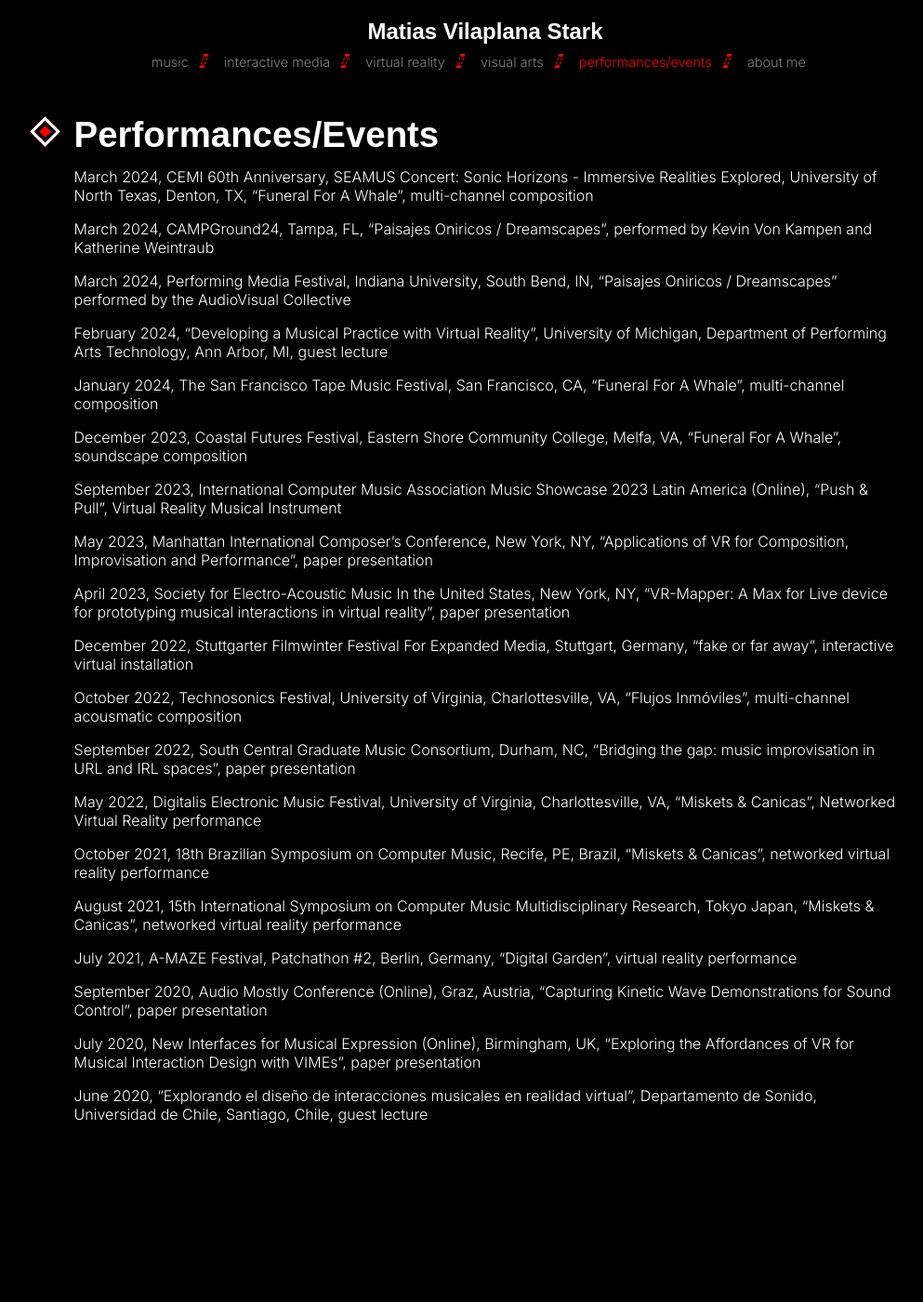
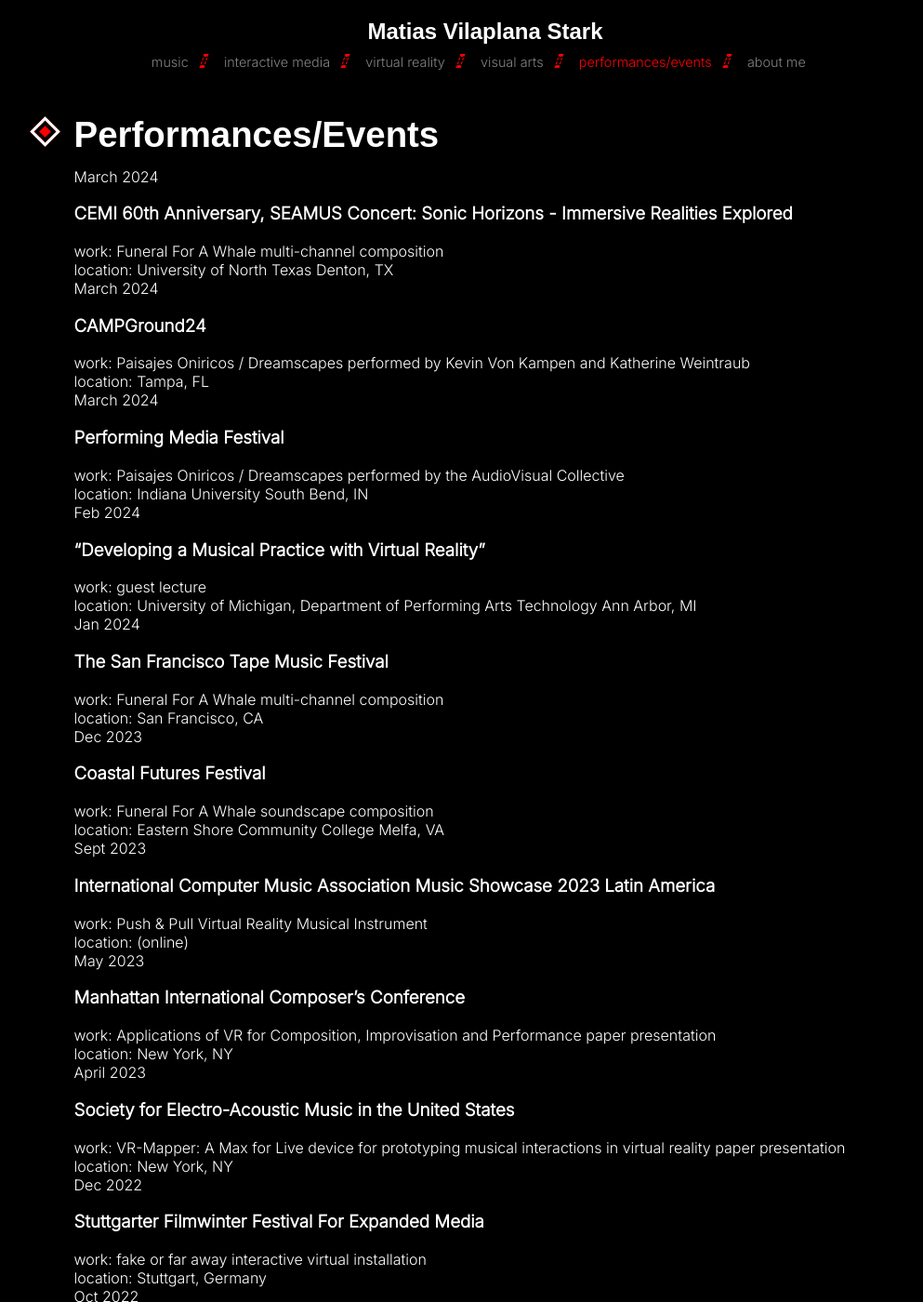
Before and after one commit to matvilap/matvilap.github.io, a Jekyll site: the page built from sounddesign.md, in a window 1280 px wide and 1400 px high. Shown: the whole window at 93% size, without its empty margins (118-1111 px from the left). Built offline with Jekyll 4.4.1, drawn with Linux system fonts in a browser that asks for light colours; some web fonts are replaced; some of the changed text lies outside the part shown.

Commit message:
event display updates

```diff
--- /dev/null
+++ b/_includes/events.html
@@ -0,0 +1,38 @@
+<!-- {% assign cols = include.columns %}
+{% assign type = include.thumbs | default: "image" %}
+{% assign cat = include.category | default: "summary" %} -->
+
+<div class="events">
+  {% for event in set %}
+  <div class="single-event">
+    <div class="left-half">
+        {{ event.date }}
+    </div>
+    <div class="right-half">
+      <h3>
+        {{ event.event }}
+      </h3>
+      <div class="event-inner">
+        <div class="work-info">
+          <span class="work side-head">work:</span>
+          <span class="event-work-title">
+            {{ event.work }}
+          </span>
+          <span>
+            {{ event.details }}
+          </span>
+        </div>
+        <div class="meta">
+          <span class="loc side-head">location:</span>
+          <span>
+            {{ event.venue }}
+          </span>
+          <span>
+            {{ event.location }}
+          </span>
+        </div>
+      </div>
+    </div>
+  </div>
+  {% endfor %}
+</div>
--- a/sounddesign.md
+++ b/sounddesign.md
@@ -1,42 +1,128 @@
 ---
 title: Performances/Events
 order: 5
+events:
+  - event: 'CEMI 60th Anniversary, SEAMUS Concert: Sonic Horizons - Immersive Realities Explored'
+    date: March 2024
+    venue: University of North Texas
+    location: Denton, TX
+    work: "Funeral For A Whale"
+    details: multi-channel composition
+
+  - event: 'CAMPGround24'
+    date: March 2024
+    location: Tampa, FL
+    work: "Paisajes Oniricos / Dreamscapes"
+    details: performed by Kevin Von Kampen and Katherine Weintraub
+
+  - event: Performing Media Festival
+    date: March 2024
+    venue: Indiana University
+    location: South Bend, IN
+    work: "Paisajes Oniricos / Dreamscapes"
+    details: performed by the AudioVisual Collective
+
+  - event: “Developing a Musical Practice with Virtual Reality”
+    date: Feb 2024
+    venue: University of Michigan, Department of Performing Arts Technology
+    location: Ann Arbor, MI
+    details: guest lecture
+
+  - event: The San Francisco Tape Music Festival
+    date: Jan 2024
+    location: San Francisco, CA
+    work: "Funeral For A Whale"
+    details: multi-channel composition
+
+  - event: Coastal Futures Festival
+    date: Dec 2023
+    venue: Eastern Shore Community College
+    location: Melfa, VA
+    work: "Funeral For A Whale"
+    details: soundscape composition
+
+  - event: International Computer Music Association Music Showcase 2023 Latin America
+    location: (online)
+    date: Sept 2023
+    work: "Push & Pull"
+    details: Virtual Reality Musical Instrument
+
+  - event: Manhattan International Composer’s Conference
+    date: May 2023
+    location: New York, NY
+    work: "Applications of VR for Composition, Improvisation and Performance"
+    details: paper presentation
+
+  - event: Society for Electro-Acoustic Music in the United States
+    date: April 2023
+    location: New York, NY
+    work: "VR-Mapper: A Max for Live device for prototyping musical interactions in virtual reality"
+    details: paper presentation
+
+  - event: Stuttgarter Filmwinter Festival For Expanded Media
+    location: Stuttgart, Germany
+    date: Dec 2022
+    work: "fake or far away"
+    details: interactive virtual installation
+
+  - event: Technosonics Festival
+    date: Oct 2022
+    venue: University of Virginia
+    location: Charlottesville, VA
+    work: "Flujos Inmóviles"
+    details: multi-channel acousmatic composition
+
+  - event: South Central Graduate Music Consortium
+    date: Sept 2022
+    location: Durham, NC
+    work: "Bridging the gap: music improvisation in URL and IRL spaces"
+    details: paper presentation
+
+  - event: Digitalis Electronic Music Festival
+    date: May 2022
+    venue: University of Virginia
+    location: Charlottesville, VA
+    work: "Miskets & Canicas"
+    details: Networked Virtual Reality performance
+
+  - event: 18th Brazilian Symposium on Computer Music
+    date: Oct 2021
+    location: Recife, PE, Brazil
+    work: "Miskets & Canicas"
+    details: networked virtual reality performance
+
+  - event: 15th International Symposium on Computer Music Multidisciplinary Research
+    date: Aug 2021
+    location: Tokyo Japan
+    work: "Miskets & Canicas"
+    details: networked virtual reality performance
+
+  - event: "A-MAZE Festival, Patchathon #2"
+    date: July 2021
+    location: Berlin, Germany
+    work: "Digital Garden"
+    details: virtual reality performance
+
+  - event: Audio Mostly Conference
+    date: Sept 2020
+    location: Graz, Austria (online)
+    work: "Capturing Kinetic Wave Demonstrations for Sound Control"
+    details: paper presentation
+
+  - event: New Interfaces for Musical Expression
+    date: July 2020
+    location: Birmingham, UK (online)
+    work: "Exploring the Affordances of VR for Musical Interaction Design with VIMEs"
+    details: paper presentation
+
+  - event: “Explorando el diseño de interacciones musicales en realidad virtual”
+    date: June 2020
+    venue: Departamento de Sonido, Universidad de Chile
+    location: Santiago, Chile
+    details: guest lecture
+
 ---
 
-March 2024, CEMI 60th Anniversary, SEAMUS Concert: Sonic Horizons - Immersive Realities Explored, University of North Texas, Denton, TX, "Funeral For A Whale", multi-channel composition
 
-March 2024, CAMPGround24, Tampa, FL, "Paisajes Oniricos / Dreamscapes", performed by Kevin Von Kampen and Katherine Weintraub
-
-March 2024, Performing Media Festival, Indiana University, South Bend, IN, "Paisajes Oniricos / Dreamscapes" performed by the AudioVisual Collective
-
-February 2024, “Developing a Musical Practice with Virtual Reality”, University of Michigan, Department of Performing Arts Technology, Ann Arbor, MI, guest lecture
-
-January 2024, The San Francisco Tape Music Festival, San Francisco, CA, "Funeral For A Whale", multi-channel composition
-
-December 2023, Coastal Futures Festival, Eastern Shore Community College, Melfa, VA, "Funeral For A Whale", soundscape composition
-
-September 2023, International Computer Music Association Music Showcase 2023 Latin America (Online), "Push & Pull", Virtual Reality Musical Instrument
-
-May 2023, Manhattan International Composer’s Conference, New York, NY, "Applications of VR for Composition, Improvisation and Performance", paper presentation
-
-April 2023, Society for Electro-Acoustic Music In the United States, New York, NY, "VR-Mapper: A Max for Live device for prototyping musical interactions in virtual reality", paper presentation
-
-December 2022, Stuttgarter Filmwinter Festival For Expanded Media, Stuttgart, Germany, "fake or far away", interactive virtual installation
-
-October 2022, Technosonics Festival, University of Virginia, Charlottesville, VA, "Flujos Inmóviles", multi-channel acousmatic composition
-
-September 2022, South Central Graduate Music Consortium, Durham, NC, "Bridging the gap: music improvisation in URL and IRL spaces", paper presentation
-
-May 2022, Digitalis Electronic Music Festival, University of Virginia, Charlottesville, VA, "Miskets & Canicas", Networked Virtual Reality performance
-
-October 2021, 18th Brazilian Symposium on Computer Music, Recife, PE, Brazil, "Miskets & Canicas", networked virtual reality performance
-
-August 2021, 15th International Symposium on Computer Music Multidisciplinary Research, Tokyo Japan, "Miskets & Canicas", networked virtual reality performance
-
-July 2021, A-MAZE Festival, Patchathon #2, Berlin, Germany, "Digital Garden", virtual reality performance
-
-September 2020, Audio Mostly Conference (Online), Graz, Austria, "Capturing Kinetic Wave Demonstrations for Sound Control", paper presentation
-
-July 2020, New Interfaces for Musical Expression (Online), Birmingham, UK, "Exploring the Affordances of VR for Musical Interaction Design with VIMEs", paper presentation
-
-June 2020, “Explorando el diseño de interacciones musicales en realidad virtual”, Departamento de Sonido, Universidad de Chile, Santiago, Chile, guest lecture
+{% assign set = page.events %}
+{% include events.html %}
```
